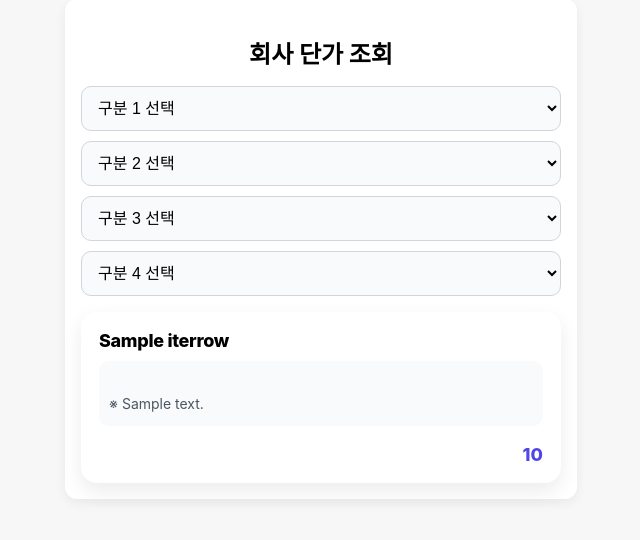
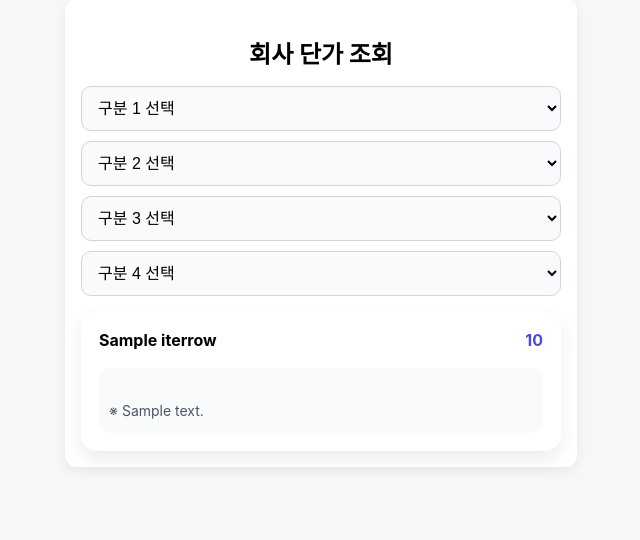
Before and after one commit to dayoungsin/price-web, a Flask app: template templates/index.html in a window 1280 px wide. Shown: the part 17-557 px from the top of the page, without its empty margins (319-959 px from the left). Run offline with Flask 3, Linux system fonts and the light colour scheme; the template is opened without the code that fills it: most values are stand-ins (such as "Sample title", 1, 10 or a date in 2020); parts of the project's set-up code (start-up, migrations or seed data) failed here and were passed over.

Commit message:
Update index.html

```diff
--- a/templates/index.html
+++ b/templates/index.html
@@ -71,10 +71,16 @@
   gap: 10px;
 }
 
+.card-header {
+  display: flex;
+  justify-content: space-between;
+  align-items: center;
+  margin-bottom: 8px;
+}
+
 .card-name {
-  font-size: 18px;
-  font-weight: 800;
-  letter-spacing: -0.3px;
+  font-size: 16px;
+  font-weight: 700;
 }
 
 .card-note {
@@ -87,11 +93,10 @@
 }
 
 .card-price {
-  margin-top: 8px;
-  font-size: 18px;
-  font-weight: 800;
+  font-size: 16px;
+  font-weight: 700;
   color: #4f46e5;
-  text-align: right;
+  white-space: nowrap;
 }
 
   </style>
@@ -158,17 +163,19 @@
     {% if not results.empty %}
       {% for _, r in results.iterrows() %}
         <div class="card">
-          <div class="card-name">{{ r["name"] }}</div>
 
-          {% if r["note"] %}
-  <div class="card-note" style="white-space: pre-line;">
-    ※ {{ r["note"] }}
+  <div class="card-header">
+    <div class="card-name">{{ r["name"] }}</div>
+    <div class="card-price">{{ r["price_fmt"] }}</div>
   </div>
-{% endif %}
 
-<div class="card-price">{{ r["price_fmt"] }}</div>
+  {% if r["note"] %}
+    <div class="card-note" style="white-space: pre-line;">
+      ※ {{ r["note"] }}
+    </div>
+  {% endif %}
 
-        </div>
+</div>
       {% endfor %}
     {% else %}
       <p style="text-align:center; color:#6b7280;">
```
